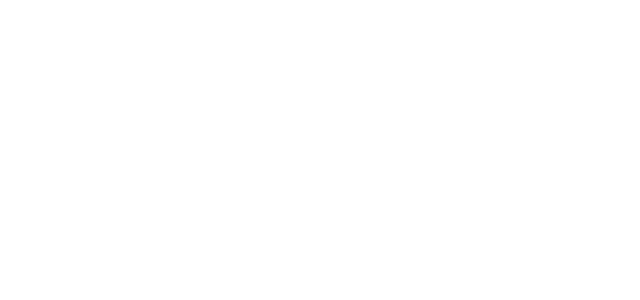
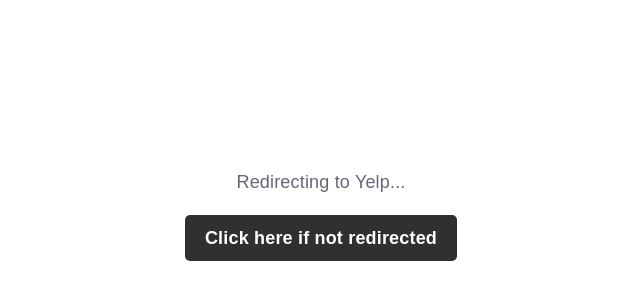
Before and after one commit to Caylor777/cay1or.dev, a React (Vite) app in the folder vite-project/: page /yelp in a window 1280 px wide. Before the commit this address had no page. Shown: the part 224-524 px from the top of the page, without its empty margins (319-959 px from the left). Built offline with nearby package versions, Linux system fonts and the light colour scheme.

Commit message:
add YelpRedirect page and integrate routing in App component

```diff
--- a/vite-project/src/App.tsx
+++ b/vite-project/src/App.tsx
@@ -2,6 +2,7 @@
 import Home from './pages/home.tsx'
 import Photography from './pages/photography.tsx'
 import Detail from './pages/detail.tsx'
+import YelpRedirect from './pages/yelp.tsx'
 import './App.css'
 
 function App() {
@@ -11,6 +12,7 @@
         <Route path="/" element={<Home />} />
         <Route path="/photography" element={<Photography />} />
         <Route path="/detail" element={<Detail />} />
+        <Route path="/yelp" element={<YelpRedirect />} />
       </Routes>
     </Router>
   )
--- /dev/null
+++ b/vite-project/src/pages/yelp.tsx
@@ -0,0 +1,22 @@
+import { useEffect } from 'react';
+
+import yelpIcon from "../assets/yelp.svg";
+
+export default function YelpRedirect() {
+  useEffect(() => {
+    //window.location.replace("https://www.yelp.com/biz/c-and-m-mobile-auto-detailing-jacksonville");
+  }, []);
+
+  return (
+    <div style={{ display: 'flex', flexDirection: 'column', justifyContent: 'center', alignItems: 'center', height: '100vh', fontFamily: 'sans-serif' }}>
+      <img src={yelpIcon} alt="Yelp Logo" style={{ width: '150px', marginBottom: '20px' }} />
+      <p>Redirecting to Yelp...</p>
+      <a
+        href="https://www.yelp.com/biz/c-and-m-mobile-auto-detailing-jacksonville"
+        style={{ marginTop: '20px', padding: '10px 20px', backgroundColor: '#303030', color: 'white', textDecoration: 'none', borderRadius: '5px', fontWeight: 'bold' }}
+      >
+        Click here if not redirected
+      </a>
+    </div>
+  );
+}
```
